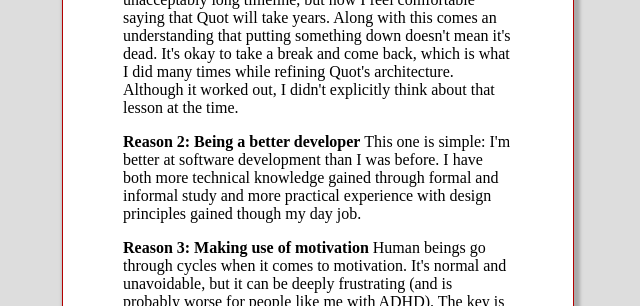
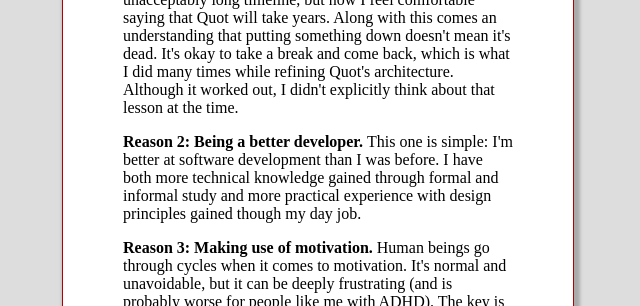
Before and after one commit to landyacht/landyacht.github.io, a plain HTML site: page embrace-detail-bog-to-progress.html in a window 1280 px wide. Shown: the part 1260-1566 px from the top of the page, 322-962 px from the left. Drawn offline with Linux system fonts and the light colour scheme.

Commit message:
Missing periods

```diff
--- a/embrace-detail-bog-to-progress.html
+++ b/embrace-detail-bog-to-progress.html
@@ -67,12 +67,12 @@
 				Although it worked out, I didn't explicitly think about that lesson at the time.
 			</p>
 			<p>
-				<b> Reason 2: Being a better developer </b>
+				<b> Reason 2: Being a better developer. </b>
 				This one is simple: I'm better at software development than I was before.
 				I have both more technical knowledge gained through formal and informal study and more practical experience with design principles gained though my day job.
 			</p>
 			<p>
-				<b> Reason 3: Making use of motivation </b>
+				<b> Reason 3: Making use of motivation. </b>
 				Human beings go through cycles when it comes to motivation.
 				It's normal and unavoidable, but it can be deeply frustrating (and is probably worse for people like me with ADHD).
 				The key is to use motivation when it's there, producing results that last and can be built upon.
```
